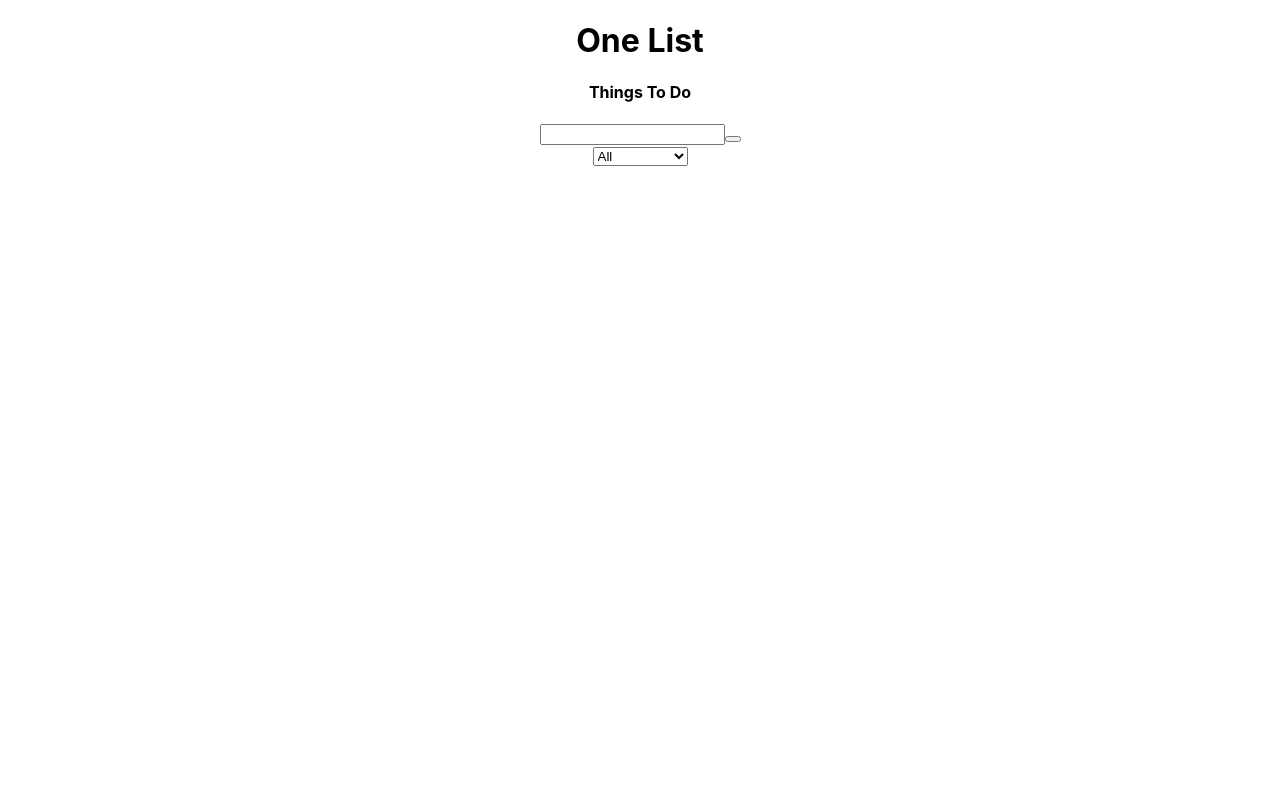
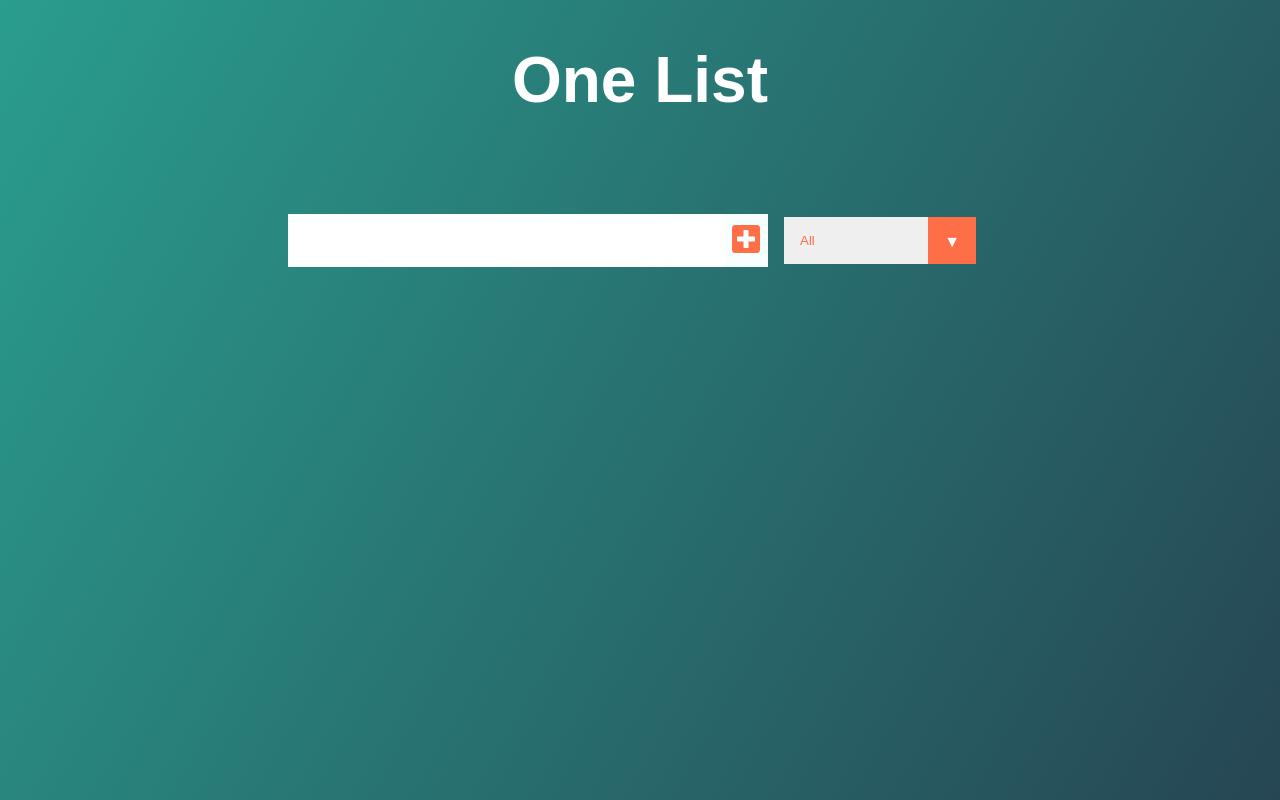
Before and after one commit to wgonz94/OneList, a React (Create React App) app in the folder onelistapp/: page / in a window 1280 px wide. Built offline with nearby package versions, Linux system fonts and the light colour scheme.

Commit message:
handlers for form is set up

```diff
--- a/onelistapp/public/index.html
+++ b/onelistapp/public/index.html
@@ -15,6 +15,7 @@
       user's mobile device or desktop. See https://developers.google.com/web/fundamentals/web-app-manifest/
     -->
     <link rel="manifest" href="%PUBLIC_URL%/manifest.json" />
+    <link rel="stylesheet" href="https://use.fontawesome.com/releases/v5.14.0/css/all.css" integrity="sha384-HzLeBuhoNPvSl5KYnjx0BT+WB0QEEqLprO+NBkkk5gbc67FTaL7XIGa2w1L0Xbgc" crossorigin="anonymous">
     <!--
       Notice the use of %PUBLIC_URL% in the tags above.
       It will be replaced with the URL of the `public` folder during the build.
--- a/onelistapp/src/App.css
+++ b/onelistapp/src/App.css
@@ -1,38 +1,139 @@
-.App {
-  text-align: center;
+* {
+  margin: 0;
+  padding: 0;
+  box-sizing: border-box;
+}
+body {
+  background-image: linear-gradient(120deg, #2A9D8F 0%, #264653 100%);
+  color: white;
+  font-family: "Poppins", sans-serif;
+  min-height: 100vh;
+}
+header {
+  font-size: 2rem;
 }
 
-.App-logo {
-  height: 40vmin;
+header,
+form {
+  min-height: 20vh;
+  display: flex;
+  justify-content: center;
+  align-items: center;
+}
+form input,
+form button {
+  padding: 0.5rem;
+  font-size: 2rem;
+  border: none;
+  background: white;
+}
+form button {
+  color: #ff6f47;
+  background: #f7fffe;
+  cursor: pointer;
+  transition: all 0.3s ease;
+}
+form button:hover {
+  background: #ff6f47;
+  color: white;
+}
+.todo-container {
+  display: flex;
+  justify-content: center;
+  align-items: center;
+}
+
+.todo-list {
+  min-width: 30%;
+  list-style: none;
+}
+
+.todo {
+  margin: 0.5rem;
+  background: white;
+  font-size: 1.5rem;
+  color: black;
+  display: flex;
+  justify-content: space-between;
+  align-items: center;
+  transition: all 1s ease;
+}
+.filter-todo {
+  padding: 1rem;
+}
+.todo li {
+  flex: 1;
+}
+
+.trash-btn,
+.complete-btn {
+  background: #ff6f47;
+  color: white;
+  border: none;
+  padding: 1rem;
+  cursor: pointer;
+  font-size: 1rem;
+}
+.complete-btn {
+  background: rgb(11, 212, 162);
+}
+.todo-item {
+  padding: 0rem 0.5rem;
+}
+
+.fa-trash,
+.fa-check {
   pointer-events: none;
 }
 
-@media (prefers-reduced-motion: no-preference) {
-  .App-logo {
-    animation: App-logo-spin infinite 20s linear;
-  }
+.fall {
+  transform: translateY(10rem) rotateZ(20deg);
+  opacity: 0;
 }
 
-.App-header {
-  background-color: #282c34;
-  min-height: 100vh;
-  display: flex;
-  flex-direction: column;
-  align-items: center;
-  justify-content: center;
-  font-size: calc(10px + 2vmin);
-  color: white;
+.completed {
+  text-decoration: line-through;
+  opacity: 0.5;
 }
 
-.App-link {
-  color: #61dafb;
+/*CUSTOM SELECTOR */
+select {
+  -webkit-appearance: none;
+  -moz-appearance: none;
+  -ms-appearance: none;
+  appearance: none;
+  outline: 0;
+  box-shadow: none;
+  border: 0 !important;
+  background-image: none;
 }
 
-@keyframes App-logo-spin {
-  from {
-    transform: rotate(0deg);
-  }
-  to {
-    transform: rotate(360deg);
-  }
+/* Custom Select */
+.select {
+  margin: 1rem;
+  position: relative;
+  overflow: hidden;
 }
+select {
+  color: #ff6f47;
+  font-family: "Poppins", sans-serif;
+  cursor: pointer;
+  width: 12rem;
+}
+/* Arrow */
+.select::after {
+  content: "\25BC";
+  position: absolute;
+  top: 0;
+  right: 0;
+  padding: 1rem;
+  background: #ff6f47;
+  cursor: pointer;
+  pointer-events: none;
+}
+/* Transition */
+/*
+.select:hover::after {
+  transform: scale(1.5);
+}
+*/
--- a/onelistapp/src/App.js
+++ b/onelistapp/src/App.js
@@ -22,7 +22,6 @@
 
     <header>
       <h1>One List</h1>
-      <h4>Things To Do</h4>
       </header>
 
       {/* place form here with states for todos, setTodos, inputs, setInputs, setStatus */}
--- a/onelistapp/src/components/Form.js
+++ b/onelistapp/src/components/Form.js
@@ -1,29 +1,35 @@
 import React from "react";
 
-const Form = () => {
+const Form = ({todos, setTodos, input, setInputs, setStatus}) => {
 
     // js functions here
     // Input handler
     const inputHandler = (e) => {
         console.log(e.target.value);
-        //needs to set value for input here
+        setInputs(e.target.value);
     }
     // submit handler
     const submitHandler = (e) => {
         e.preventDefault();
         //assign values of todos in a string
+        setTodos([ ...todos, {text: input, completed: false, id: Math.random() * 1000 }
+        ]);
         //clear input value after submitted for new entry
+        setInputs("");
     }
     // status handler for filtering...
-
-
+    const statusHandler = (e) => {
+        setStatus(e.target.value);
+    }
 
     return(
         <form>
-            <input/>
-            <button></button>
+            <input onChange={inputHandler} type="text" className="todo-input" />
+            <button onClick={submitHandler} type="submit" className="todo-button">
+               <i className= "fas fa-plus-square"></i>
+            </button>
             <div className="select">
-                <select>
+                <select onChange={statusHandler} name="todos" className="filter-todo">
                     <option value="all">All</option>
                     <option value="completed">Completed</option>
                     <option value="incompleted">Incompleted</option>
```
